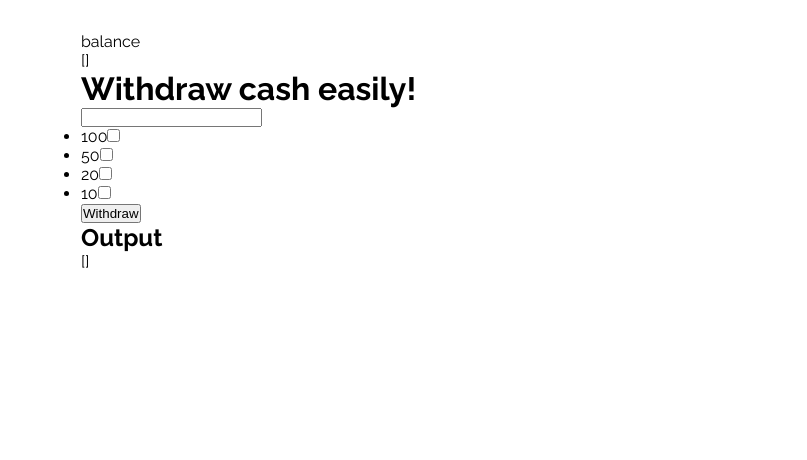
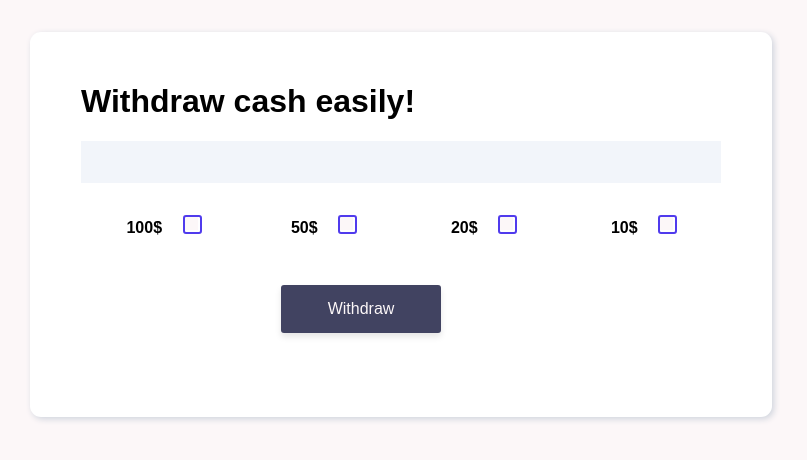
Before and after one commit to ToniaR/atm, a Vue app: page / in a window 1280 px wide. Shown: the top 460 px of the page, without its empty margins (239-1046 px from the left). Built offline with nearby package versions, Linux system fonts and the light colour scheme.

Commit message:
Add testing

```diff
--- a/index.html
+++ b/index.html
@@ -3,10 +3,9 @@
   <head>
     <meta charset="utf-8">
     <meta name="viewport" content="width=device-width,initial-scale=1.0">
-    <title>ATM</title>
+    <title>My Vue app with webpack 4</title>
     <link href="https://fonts.googleapis.com/css?family=Roboto:300,400,700&display=swap" rel="stylesheet">
     <link href="https://cdnjs.cloudflare.com/ajax/libs/font-awesome/5.8.2/css/all.css" rel="stylesheet"/>
-    <link href="https://fonts.googleapis.com/css?family=Raleway:400,700&display=swap" rel="stylesheet">
   </head>
   <body>
     <div id="app"></div>
--- a/package.json
+++ b/package.json
@@ -1,7 +1,7 @@
 {
   "name": "atm",
   "version": "1.0.0",
-  "description": "atm simulator",
+  "description": "",
   "main": "index.js",
   "scripts": {
     "dev": "webpack-dev-server --config build/webpack.config.dev.js",
@@ -11,11 +11,9 @@
   "author": "Antanina Reznikava",
   "license": "ISC",
   "dependencies": {
-    "replace-url-html-webpack-plugin": "^1.0.6",
     "style-loader": "^0.23.1",
-    "url-loader": "^2.2.0",
+    "url-loader": "^2.0.0",
     "vue": "^2.6.10",
-    "vue-js-modal": "^1.3.31",
     "vue-router": "^3.0.6"
   },
   "devDependencies": {
--- a/src/App.vue
+++ b/src/App.vue
@@ -1,26 +1,27 @@
 <template>
-  <div id="app">
-      <div>balance</div>
-      {{ checkedNotes }}
-
+  <div id="app" class="center-content">
       <h1>Withdraw cash easily!</h1>
-      <div class="form">
-        <input type="text" id="amount" name="amount" v-model="entryAmount">
-        <ul class="form__checkboxes">
-          <li v-for="(note, key) in notes" :key="key">
+      <div class="app-form">
+        <input type="text" id="amount" name="amount" v-model="entryAmount" class="app-form__input-field">
+        <ul class="app-form__checkbox-list">
+          <li v-for="(note, key) in notes" :key="key" class="app-form__list-item">
               <span class="form-field">
-                <label :for="note.id">{{ note.amount }}</label>
-                <input type="checkbox" :id="note.id" v-model="checkedNotes" :value="note.amount">
+                <label :for="note.id" class="form-label">
+                  {{ `${note.amount}$` }}
+                </label>
+                <input type="checkbox" :id="note.id" v-model="checkedNotes" :value="note.amount" class="app-form__checkbox">
               </span>
           </li>
         </ul>
-
-
+        <div class="app-form__error-block" v-show="errorMsg.length > 0">{{ errorMsg }}</div>
+        <div v-if="result.length > 0" class="app__result-block">
+          <div>
+            <span class="app__result-title">{{ `${entryAmount}$ : ` }}</span>
+            <span v-for="(note, key) in result" :key="key" class="app__result-item">{{ note }}</span>
           </div>
-      <button @click="getNotes">Withdraw</button>
-
-      <h2>Output</h2>
-      <p>{{ result }}</p>
+        </div>
+        <button @click="getResult" class="app-form__submit-btn">Withdraw</button>
+      </div>
   </div>
 </template>
 
@@ -37,35 +38,44 @@ export default {
         { id: 2, amount: 50 },
         { id: 3, amount: 20 },
         { id: 4, amount: 10 }
-      ]
-
+      ],
+      errorMsg: ''
     }
   },
-  watch: {
+  watch:  {
+    'entryAmount'(val) {
+      console.log('val ', val)
+      if(this.entryAmount !== null) {
+        this.result = [];
+      }
+    }
   },
   methods: {
-    getResult(amount) {
-      if(!amount) {
-        this.result = 'Empty set';
+    getResult() {
+      if(!this.entryAmount) {
+        this.showError('Empty set');
       }
       else {
-        this.calculate(amount);
+        this.getNotes()
       }
+    },
+    showError(err) {
+        this.errorMsg = err;
+        setTimeout(() => {
+          this.errorMsg = '';
+        }, 1000)
     },
     getNotes() {
       this.result = [];
       if(this.checkedNotes.length > 0) {
-        console.log('a')
         this.calculateWithNotes(this.entryAmount, this.checkedNotes);
       }
       else {
-        console.log('b')
         this.calculate(this.entryAmount, this.availNotes);
       }
     },
     calculate(amount, arr) {
       let remainder = null, count = null;
-      // this.result = [];
       if(amount > 0 ) {
         for(let i = 0; i < arr.length; i++) {
           if(amount >= arr[i]) {
@@ -81,6 +91,9 @@ export default {
     },
     calculateWithNotes(amount, arr) {
       this.result = [];
+      let arrSum = arr.reduce((a, b) => a + b);
+      if (amount >= arrSum) {
+        console.log(amount + ' ' + arrSum)
         for(let i = 0; i < arr.length; i++) {
           this.result.push(arr[i]);
           if (i === arr.length - 1) {
@@ -90,6 +103,11 @@ export default {
               this.calculate(remainder, this.availNotes);
             }
           }
+        }
+        this.refresh();
+      }
+      else {
+        this.showError('InvalidArgumentException');
       }
     },
     addNotes(note, noteNum) {
@@ -109,6 +127,12 @@ export default {
         sum += arr[i];
       }
       return sum;
+    },
+    refresh() {
+      let boxes = document.querySelectorAll('.app-form__checkbox');
+      boxes.forEach(box => {
+        box.checked = box.checked === true ? false : box.checked;
+      })
     }
   }
 }
--- a/src/index.js
+++ b/src/index.js
@@ -1,7 +1,5 @@
 import Vue from 'vue'
 import App from './App.vue'
-
-
 
 import '../src/styles/app.scss'
 
--- a/src/styles/app.scss
+++ b/src/styles/app.scss
@@ -1,3 +1,7 @@
+@import './colors.scss';
+@import './mixins.scss';
+
+
 * {
     margin: 0;
     padding: 0;
@@ -7,8 +11,156 @@ html, body {
     font-family: 'Raleway', sans-serif;
 }
 
+body {
+    background: $bg-color;
+}
+
 #app {
+    position: relative;
     display: block;
     width: 50%;
     margin: 2em auto;
 }
+
+ul li {
+    list-style: none;
+}
+
+button {
+    outline: none;
+}
+
+#app {
+    max-width: 700px;
+    background: white;
+    padding: 4%;
+    border-radius: 11px;
+    box-shadow: 2px 2px 6px #ced3dc;
+}
+
+
+.app-form {
+    width: 100%;
+    @include flex-block(column, flex-start, flex-start);
+}
+
+.app-form__input-field {
+    width: 100%;
+    height: 2em;
+    margin: 1em 0;
+    border: none;
+    outline: none;
+    background: $input-background;
+    padding: 1% 2%;
+    box-sizing: border-box;
+    font-size: 1.3em;
+}
+
+.app-form__checkbox-list {
+    width: 100%;
+    margin: 1em 0;
+    @include flex-block(row, space-between, center);
+}
+
+.app-form__list-item {
+    width: 25%;
+    @include flex-block(row, space-around, center);
+}
+
+.app-form__checkbox {
+   position: relative;
+   top: -5px;
+
+   &:before {
+    content: "";
+        position: absolute;
+        display: block;
+        z-index: 1;
+        width: 15px;
+        height: 15px;
+        border: 2px solid $checkbox-border-color;
+        border-radius: 3px;
+        @include transition(all 0.3s ease-in-out);
+        cursor: pointer;
+   }
+
+   &:after {
+    content: "";
+        position: absolute;
+        top: 0;
+        z-index: 0;
+        display: block;
+        width: 15px;
+        height: 15px;
+        background: $checkbox-bg;
+   }
+
+   &:checked:before {
+        border-top-style: none;
+        border-right-style: none;
+        height: 10px;
+        border-color: $checkbox-border-color;
+        border-radius: 0;
+        @include transform(rotate(-45deg));
+   }
+
+}
+ .form-field input[type='checkbox'] ~ label  {
+    color: $label-active-color;
+}
+
+.form-label {
+    height: auto;
+    line-height: 1em;
+    font-weight: 700;
+    margin-right: 1em;
+}
+
+.app-form__submit-btn {
+    position: relative;
+    left: 200px;
+    width: 10em;
+    height: 3em;
+    background: $submit-btn-bg;
+    color: $submit-btn-text;
+    border: none;
+    border-radius: 3px;
+    box-shadow: 0 4px 6px rgba(0.1, 0.1, 0.1, 0.1);
+    font-size: 1em;
+    margin: 2em 0;
+    cursor: pointer;
+}
+
+.app__result-block {
+    width: 100%;
+    height: 5em;
+    margin: 2em 0 0;
+    background: $result-block-bg;
+    padding: 2%;
+    box-sizing: border-box;
+}
+
+.app__result-title,
+.app__result-item{
+    display: inline-block;
+    margin: 0 5px;
+    font-size: 1em;
+    font-weight: 700;
+}
+
+.app__result-title {
+    color: $label-active-color;
+}
+
+.app-form__error-block {
+    width: 100%;
+    height: 4em;
+    padding: 0 5%;
+    background-color: $error-bg;
+    border-radius: 3px;
+    line-height: 4em;
+    box-sizing: border-box;
+    color: $error-text;
+    font-size: 15px;
+    font-weight: bold;
+}
--- /dev/null
+++ b/src/styles/colors.scss
@@ -0,0 +1,27 @@
+:root {
+    --white: #FCF7F8;
+    --grey: #CED3DC;
+    --violet: #503BED;
+    --gunPowder: #414361;
+    --ebonyClay: #2A2D43;
+    --lightGrey: rgba(206, 211, 220, 0.37);
+    --whiteLilac: #f2f5fa;
+    --red: #ec7878ab;
+}
+
+$bg-color: var(--white);
+
+$checkbox-bg: var(--white);
+$checkbox-border-color: var(--violet);
+
+$input-border-color: var(--grey);
+$input-background: var(--whiteLilac);
+
+$submit-btn-bg: var(--gunPowder);
+$submit-btn-text: var(--white);
+
+$label-active-color: var(--violet);
+$result-block-bg: var(--lightGrey);
+
+$error-bg: var(--red);
+$error-text: var(--white);
--- /dev/null
+++ b/src/styles/mixins.scss
@@ -0,0 +1,20 @@
+@mixin  flex-block($direction, $justify, $align) {
+    display: flex;
+    flex-direction: $direction;
+    justify-content: $justify;
+    align-items: $align;
+}
+
+@mixin transition($val) {
+    -moz-transition: $val;
+    -o-transition: $val;
+    -webkit-transition: $val;
+    transition: $val;
+}
+
+@mixin transform($val) {
+    -moz-transform: $val;
+    -ms-transform: $val;
+    -o-transform: $val;
+    -webkit-transform: $val;
+}
```
Also changed, not shown: 3 other files (tests, documents, lock files or other folders). Lines whose indentation alone changed are shown as unchanged.
